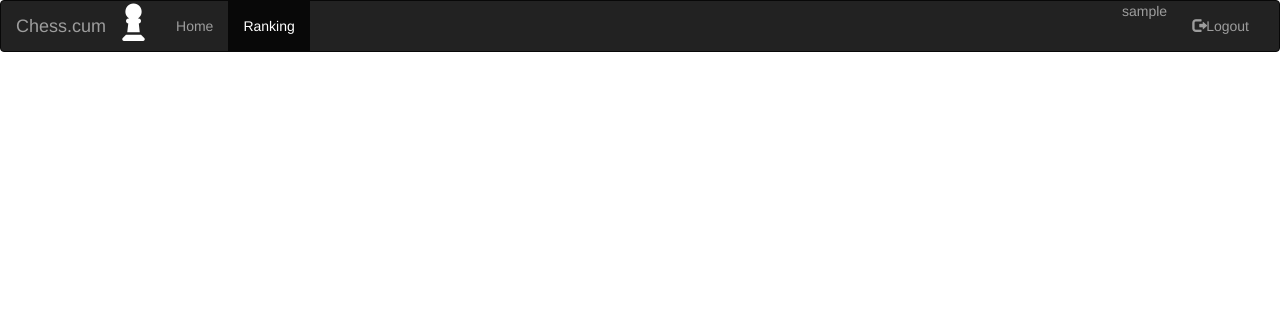
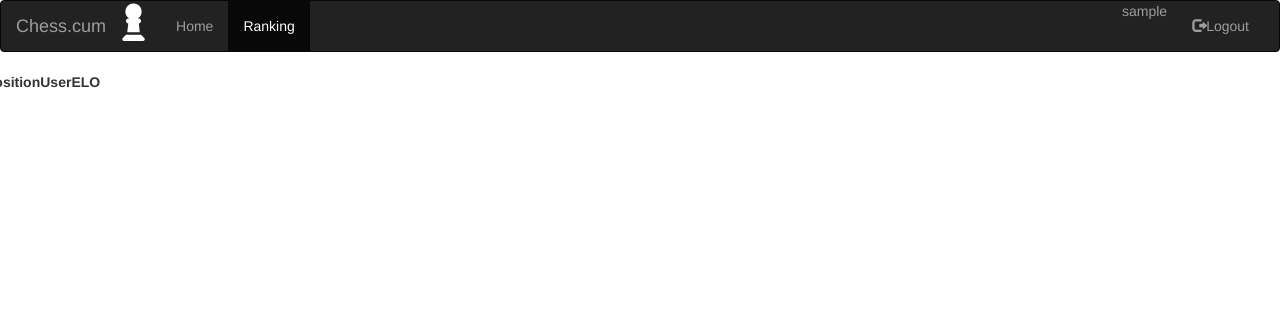
Before and after one commit to El69Man/Chess-Online, a PHP site: page /ranking.php in a window 1280 px wide. Shown: the top 312 px of the page. Run offline with PHP 8.4, Linux system fonts and the light colour scheme; the visitor is signed in with stand-in values (Sample User, id 1); lists and menus that the app fills with data are empty; some libraries are stand-ins or nearby versions.

Commit message:
avanzando la tabla de ranking

```diff
--- a/sprint1/ranking.php
+++ b/sprint1/ranking.php
@@ -12,7 +12,6 @@
     #profilepic {
         max-width: 20%;
 		height: auto;
-
     }
     </style>
 </head>
@@ -35,6 +34,12 @@
     //in this variable we took all data from the query
     $user_data = mysqli_fetch_assoc($result);
     }
+    //Aqui creem la llista de tots els usuaris ordenats per elo,
+    $listar_usuarios = mysqli_query($connex, "SELECT TOP 100 * FROM usuario ORDER BY elo ASC");
+    $usuario = mysqli_fetch_assoc($listar_usuarios);
+
+    //Variable para limpiar codigo
+    $perfil_usuario = '<a href="perfil.php?username=<?php echo $usuario["username"]?>" style="padding: 0px;padding-right: 10px;"><span class="glyphicon"></span><img style="max-width: 50px;margin-right: 10px;" src="<?php echo $usuario["imagen"]?>"><?php echo $usuario["username"]?></a>';
 ?>
  <div id="container">
     <nav class="navbar navbar-inverse">
@@ -69,17 +74,26 @@
     </nav>
     <div class="row">
         <div id="ranking">
-
+            <table>
+                <tr>
+                    <th>Position</th>
+                    <th>User</th>
+                    <th>ELO</th>
+                </tr>
+                <?php
+                $suma =1;
+                    while ($usuario = mysqli_fetch_assoc($listar_usuarios)) {
+                        echo"<tr><td>".$suma."</td>";
+                        echo "<td>". $perfil_usuario."</td>";
+                        echo "<td>".$usuario["elo"]."</td></tr>";
+                        $suma = $suma +1;
+                    }
+                ?>
+            </table>
         </div>
     </div>
 </div>
-
-
-
-
-
 <?php
-
 //Close the SQL connection
   mysqli_close($connex);
 ?>
```
